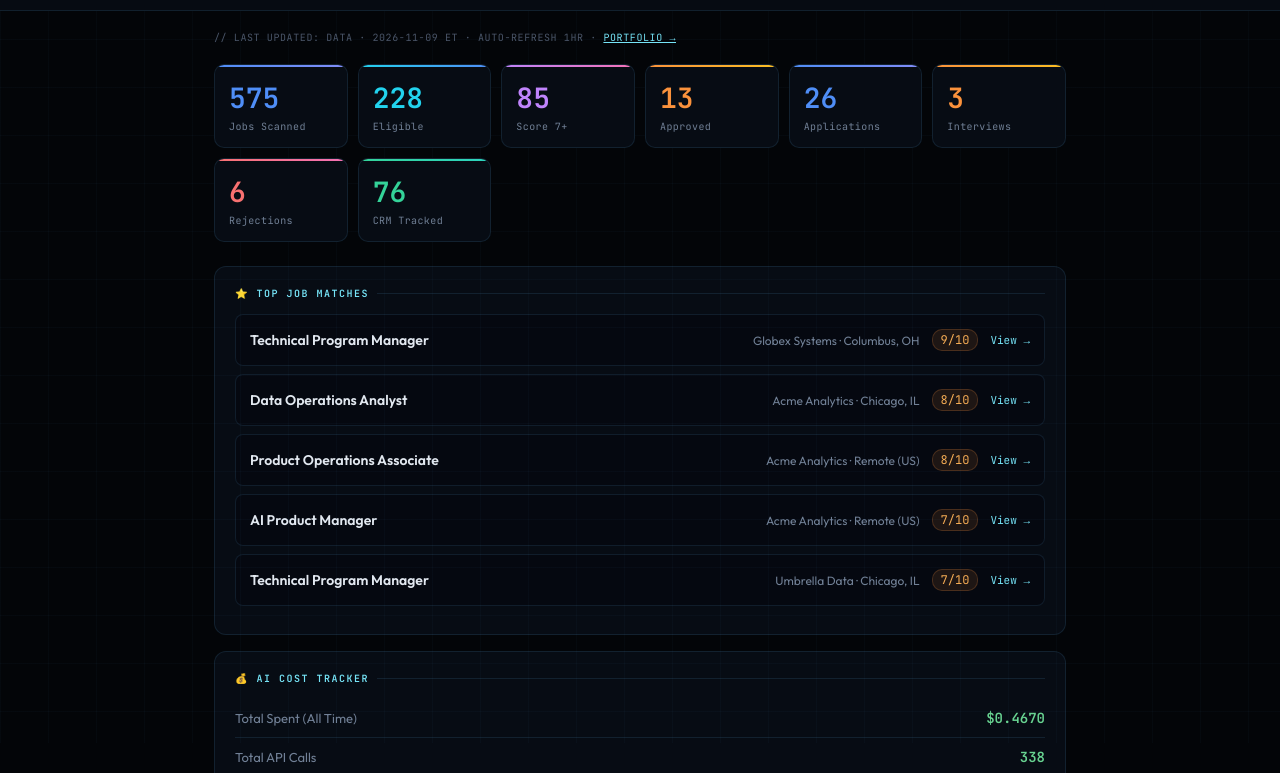
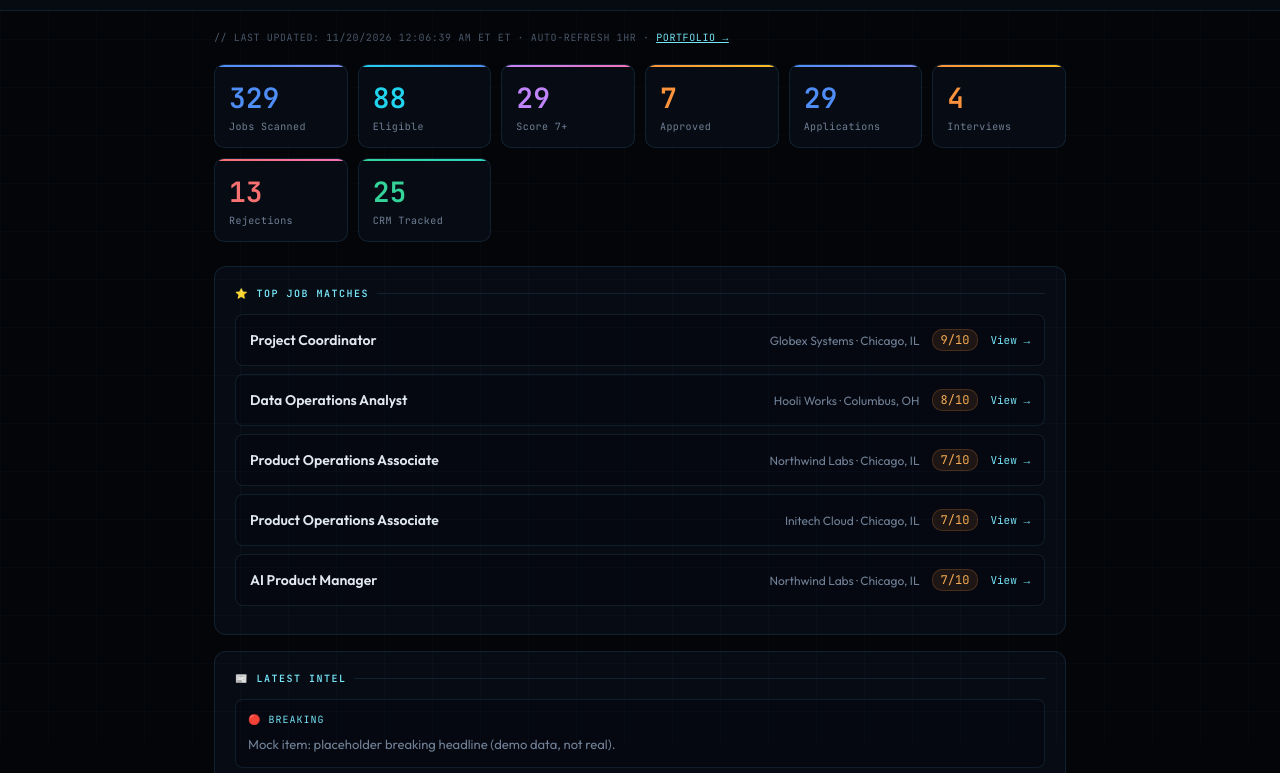
Before and after one commit to thousif3/talon-stats, a plain HTML site: page index.html in a window 1280 px wide. Shown: the part 57-830 px from the top of the page. Drawn offline with Linux system fonts and the light colour scheme.

Commit message:
MOCK stats for 2026-11-20 (demo data, not real)

```diff
--- a/index.html
+++ b/index.html
@@ -19,7 +19,6 @@ header{background:rgba(7,12,20,0.95);border-bottom:1px solid var(--border);paddi
 .status{display:flex;align-items:center;gap:6px;font-family:'JetBrains Mono',monospace;font-size:10px;color:var(--green);}
 .status--demo{color:#e879f9;}
 .status--demo .dot{background:#e879f9;box-shadow:0 0 6px #e879f9;animation:none;}
-.mock-banner{position:sticky;top:0;z-index:9999;background:#b00020;color:#fff;font:600 13px/1 system-ui,sans-serif;padding:8px 12px;text-align:center;}
 .dot{width:6px;height:6px;background:var(--green);border-radius:50%;box-shadow:0 0 6px var(--green);animation:pulse 2s infinite;}
 @keyframes pulse{0%,100%{opacity:1}50%{opacity:.5}}
 .main{padding:20px 24px;max-width:900px;margin:0 auto;}
@@ -60,62 +59,69 @@ footer a:hover{text-decoration:underline;}
     <div class="logo-badge">T A L O N</div>
     <div><h1>INTELLIGENCE</h1><p>TACTICAL AUTOMATED LOGISTIC OPERATING NETWORK</p></div>
   </div>
-  <div class="status "><div class="dot"></div>Live</div>
+  <div class="status"><div class="dot"></div>LIVE</div>
 </header>
 
 <div class="main">
-  <div class="updated">// LAST UPDATED: DATA · 2026-11-09 ET · AUTO-REFRESH 1HR · <a href="https://thousifshaik.com" style="color:var(--cyan);">PORTFOLIO →</a></div>
+  <div class="updated">// LAST UPDATED: 11/20/2026 12:06:39 AM ET ET · AUTO-REFRESH 1HR · <a href="https://thousifshaik.com" style="color:var(--cyan);">PORTFOLIO →</a></div>
 
   <div class="stats-grid">
-    <div class="stat blue"><div class="stat-val">575</div><div class="stat-lbl">Jobs Scanned</div></div>
-    <div class="stat cyan"><div class="stat-val">228</div><div class="stat-lbl">Eligible</div></div>
-    <div class="stat purple"><div class="stat-val">85</div><div class="stat-lbl">Score 7+</div></div>
-    <div class="stat orange"><div class="stat-val">13</div><div class="stat-lbl">Approved</div></div>
-    <div class="stat blue"><div class="stat-val">26</div><div class="stat-lbl">Applications</div></div>
-    <div class="stat orange"><div class="stat-val">3</div><div class="stat-lbl">Interviews</div></div>
-    <div class="stat red"><div class="stat-val">6</div><div class="stat-lbl">Rejections</div></div>
-    <div class="stat green"><div class="stat-val">76</div><div class="stat-lbl">CRM Tracked</div></div>
+    <div class="stat blue"><div class="stat-val">329</div><div class="stat-lbl">Jobs Scanned</div></div>
+    <div class="stat cyan"><div class="stat-val">88</div><div class="stat-lbl">Eligible</div></div>
+    <div class="stat purple"><div class="stat-val">29</div><div class="stat-lbl">Score 7+</div></div>
+    <div class="stat orange"><div class="stat-val">7</div><div class="stat-lbl">Approved</div></div>
+    <div class="stat blue"><div class="stat-val">29</div><div class="stat-lbl">Applications</div></div>
+    <div class="stat orange"><div class="stat-val">4</div><div class="stat-lbl">Interviews</div></div>
+    <div class="stat red"><div class="stat-val">13</div><div class="stat-lbl">Rejections</div></div>
+    <div class="stat green"><div class="stat-val">25</div><div class="stat-lbl">CRM Tracked</div></div>
   </div>
 
   <div class="section">
     <h2>⭐ Top Job Matches</h2>
 
       <div class="job-card">
-        <div class="job-title">Technical Program Manager</div>
-        <div class="job-company">Globex Systems · Columbus, OH</div>
+        <div class="job-title">Project Coordinator</div>
+        <div class="job-company">Globex Systems · Chicago, IL</div>
         <div class="job-score">9/10</div>
-        <a href="https://example.com/mock-job/1002" target="_blank" class="job-link">View →</a>
+        <a href="https://example.com/job/1000" target="_blank" class="job-link">View →</a>
       </div>
       <div class="job-card">
         <div class="job-title">Data Operations Analyst</div>
-        <div class="job-company">Acme Analytics · Chicago, IL</div>
+        <div class="job-company">Hooli Works · Columbus, OH</div>
         <div class="job-score">8/10</div>
-        <a href="https://example.com/mock-job/1000" target="_blank" class="job-link">View →</a>
+        <a href="https://example.com/job/1002" target="_blank" class="job-link">View →</a>
       </div>
       <div class="job-card">
         <div class="job-title">Product Operations Associate</div>
-        <div class="job-company">Acme Analytics · Remote (US)</div>
-        <div class="job-score">8/10</div>
-        <a href="https://example.com/mock-job/1003" target="_blank" class="job-link">View →</a>
+        <div class="job-company">Northwind Labs · Chicago, IL</div>
+        <div class="job-score">7/10</div>
+        <a href="https://example.com/job/1001" target="_blank" class="job-link">View →</a>
+      </div>
+      <div class="job-card">
+        <div class="job-title">Product Operations Associate</div>
+        <div class="job-company">Initech Cloud · Chicago, IL</div>
+        <div class="job-score">7/10</div>
+        <a href="https://example.com/job/1003" target="_blank" class="job-link">View →</a>
       </div>
       <div class="job-card">
         <div class="job-title">AI Product Manager</div>
-        <div class="job-company">Acme Analytics · Remote (US)</div>
+        <div class="job-company">Northwind Labs · Chicago, IL</div>
         <div class="job-score">7/10</div>
-        <a href="https://example.com/mock-job/1001" target="_blank" class="job-link">View →</a>
-      </div>
-      <div class="job-card">
-        <div class="job-title">Technical Program Manager</div>
-        <div class="job-company">Umbrella Data · Chicago, IL</div>
-        <div class="job-score">7/10</div>
-        <a href="https://example.com/mock-job/1004" target="_blank" class="job-link">View →</a>
+        <a href="https://example.com/job/1004" target="_blank" class="job-link">View →</a>
       </div>
   </div>
 
   <div class="section">
+    <h2>📰 Latest Intel</h2>
+    <div class="news-item"><div class="news-label">🔴 BREAKING</div>Mock item: placeholder breaking headline (demo data, not real).</div>
+    <div class="news-item"><div class="news-label">🛂 VISA & IMMIGRATION</div>Mock item: placeholder visa and immigration update (demo data, not real).</div>
+    <div class="news-item"><div class="news-label">💻 TECH & HIRING</div>Mock item: placeholder tech and hiring update (demo data, not real).</div>
+  </div>
+
+  <div class="section">
     <h2>💰 AI Cost Tracker</h2>
-    <div class="cost-row"><span class="cost-label">Total Spent (All Time)</span><span class="cost-val">$0.4670</span></div>
-    <div class="cost-row"><span class="cost-label">Total API Calls</span><span class="cost-val">338</span></div>
+    <div class="cost-row"><span class="cost-label">Total Spent (All Time)</span><span class="cost-val">$0.8813</span></div>
+    <div class="cost-row"><span class="cost-label">Total API Calls</span><span class="cost-val">315</span></div>
     <div class="cost-row"><span class="cost-label">Primary Model</span><span class="cost-val" style="color:var(--blue);font-size:11px;">Gemini 3.1 Flash-Lite (FREE)</span></div>
   </div>
 </div>
```
Also changed, not shown: stats.json (+40 -35 lines).
